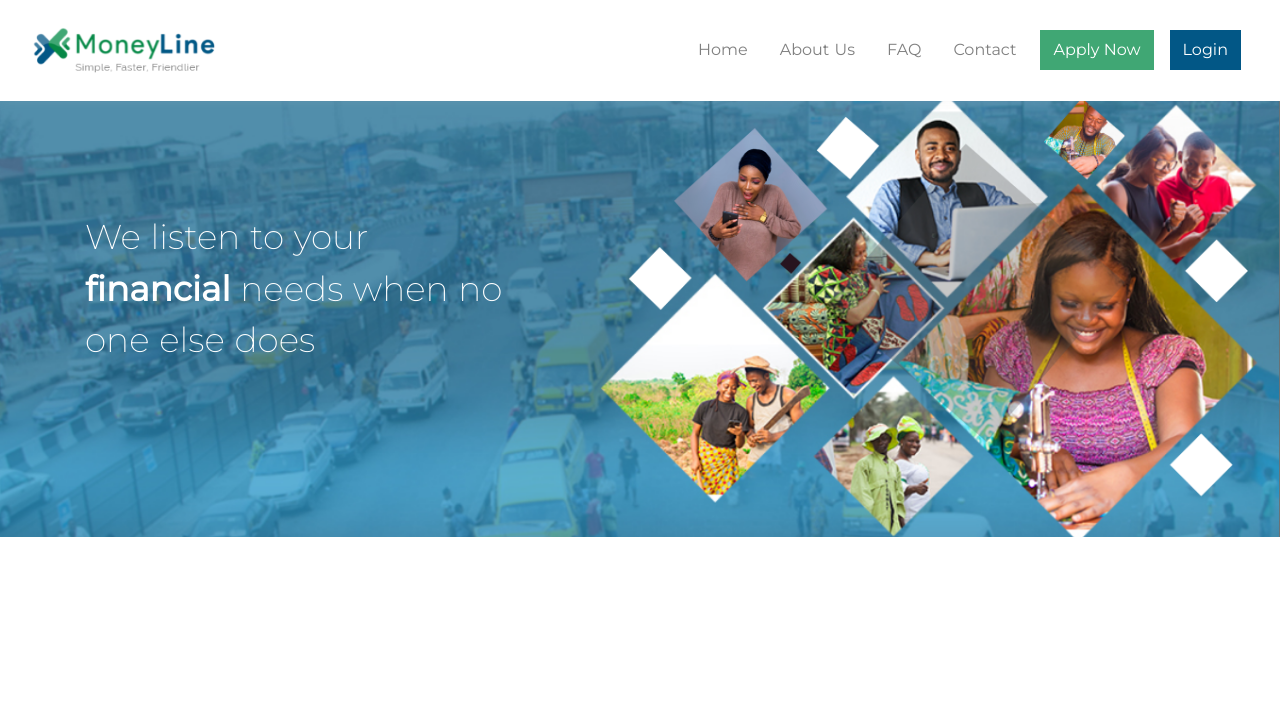
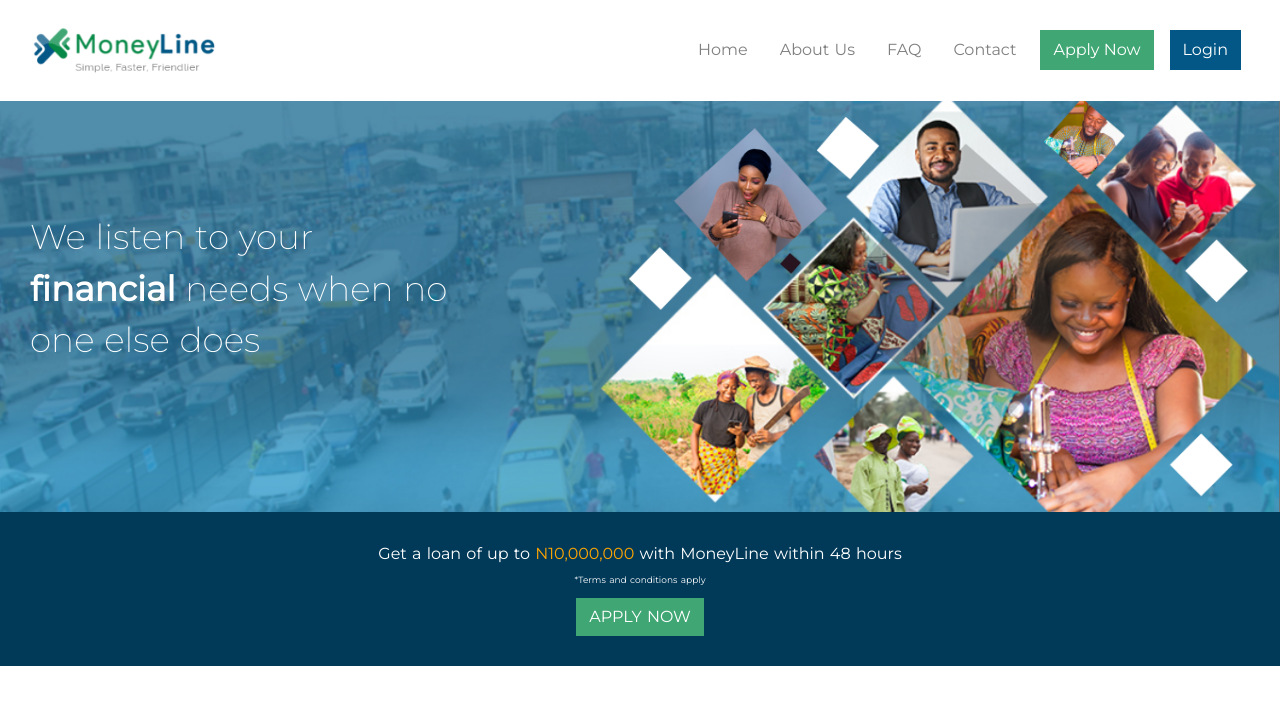
Before and after one commit to codergab/moneyline-nuture, a Nuxt app: page /about-us in a window 1280 px wide. Shown: the top 704 px of the page. Built offline with nearby package versions, Linux system fonts and the light colour scheme.

Commit message:
Created CallToAction component

```diff
--- /dev/null
+++ b/components/layouts/CallToAction.vue
@@ -0,0 +1,34 @@
+<template>
+	<div class="applynow text-center">
+        Get a loan of up to <span class="orange">N10,000,000</span> with MoneyLine within 48 hours
+        <br>
+        <a href="#" class="terms"><span>*Terms and conditions apply</span></a>
+        <br>
+        <a href="#" class="btn btn-primary mt-2">APPLY NOW</a>
+    </div>
+</template>
+
+<script>
+export default {
+	name: "CallToAction"
+};
+</script>
+
+
+<style scoped>
+    .orange {
+        color: orange;
+    }
+    .terms {
+        font-size: 9px;
+        color: #fff;
+    }
+    .terms:hover {
+        text-decoration: underline;
+    }
+    .applynow {
+        background: #013a59;
+        color: #fff;
+        padding: 30px;
+    }
+</style>
--- a/pages/about-us.vue
+++ b/pages/about-us.vue
@@ -1,10 +1,11 @@
 <template>
 	<div>
 		<Header/>
-		<div class="slidee padded">
-            <div class="container">
 		<div class="row">
-                    <div class="col-md-6">
+            <div class="col-md-12">
+                <div class="slidee">
+                    <div class="row">
+                        <div class="col-sm-6">
                             <div class="payoff">
                                 We listen to your <br>
                                 <span class="highlight">financial</span> needs when no<br>
@@ -13,17 +14,22 @@
                         </div>
                     </div>
                 </div>
-            <img src="/Artboard – 3.png" style="width: 100%;  background-size: cover;">
+                <CallToAction/>
+            </div>
         </div>
 	</div>
 </template>
 <style scoped>
+    .slidee {
+        background-image: url('/Artboard–3.png');
+        background-repeat: no-repeat;
+        background-size: cover;
+    }
     .payoff {
         font-size: 2.15em;
         font-weight: 200;
-        position: absolute;
         color: #fff;
-        padding: 111px 0 0 0px;
+        padding: 111px 0 145px 30px;
     }
     .highlight {
         font-weight: bold;
@@ -31,9 +37,11 @@
 </style>
 <script>
 import Header from "@/components/layouts/Header";
+import CallToAction from "@/components/layouts/CallToAction"
 export default {
 	components: {
-		Header
+        Header,
+        CallToAction
 	}
 };
 </script>
```
Also changed, not shown: static/Artboard–3.png (renamed from static/Artboard – 3.png). Lines whose indentation alone changed are shown as unchanged.
